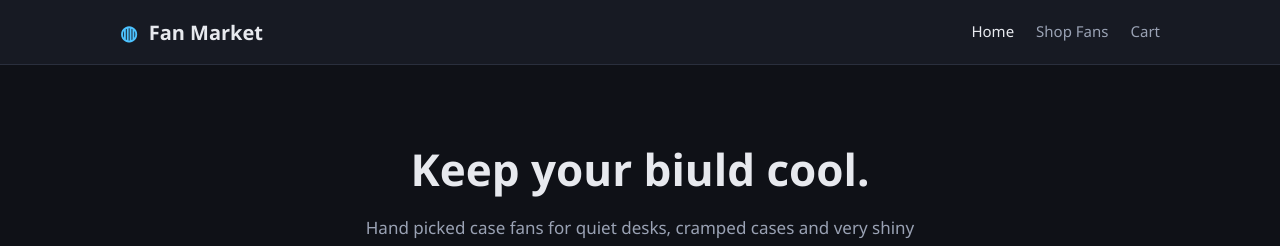
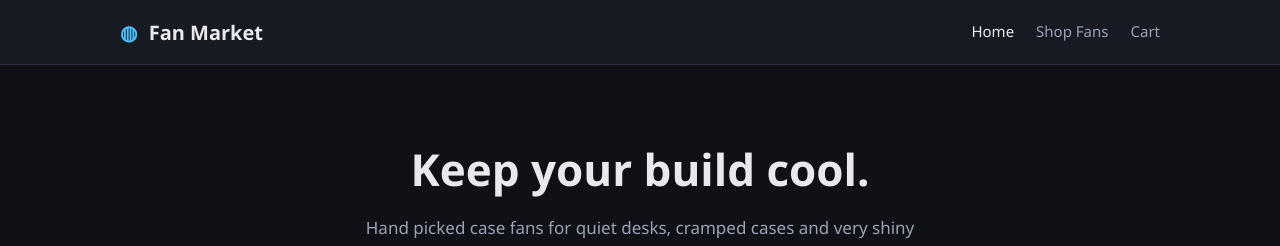
Before and after one commit to ianeli1/fan-market, a React (Vite) app in the folder client/: page / in a window 1280 px wide. Shown: the top 246 px of the page. Built offline with nearby package versions, Linux system fonts and the light colour scheme; no server answers.

Commit message:
fix typo

```diff
--- a/client/src/pages/HomePage.tsx
+++ b/client/src/pages/HomePage.tsx
@@ -22,7 +22,7 @@ export default function HomePage() {
   return (
     <>
       <section className="hero">
-        <h1>Keep your biuld cool.</h1>
+        <h1>Keep your build cool.</h1>
         <p>
           Hand picked case fans for quiet desks, cramped cases and very shiny
           gaming rigs. Free shipping on orders over $50.
```
